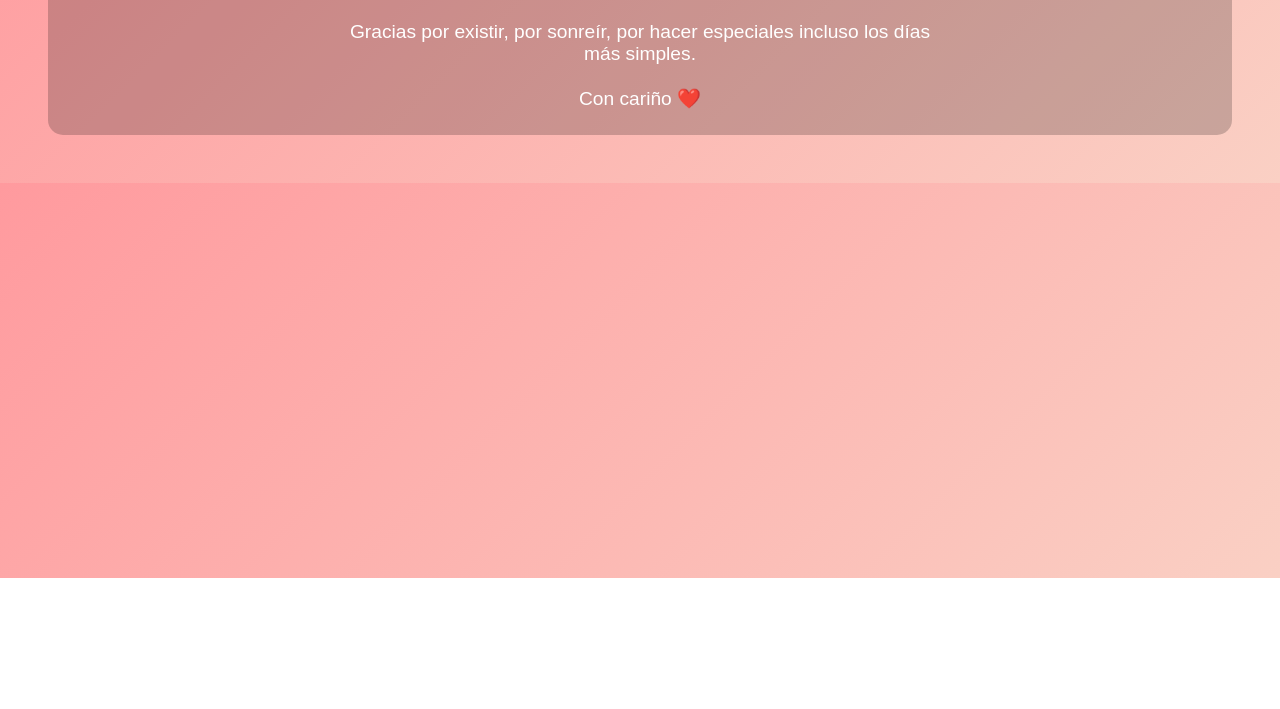
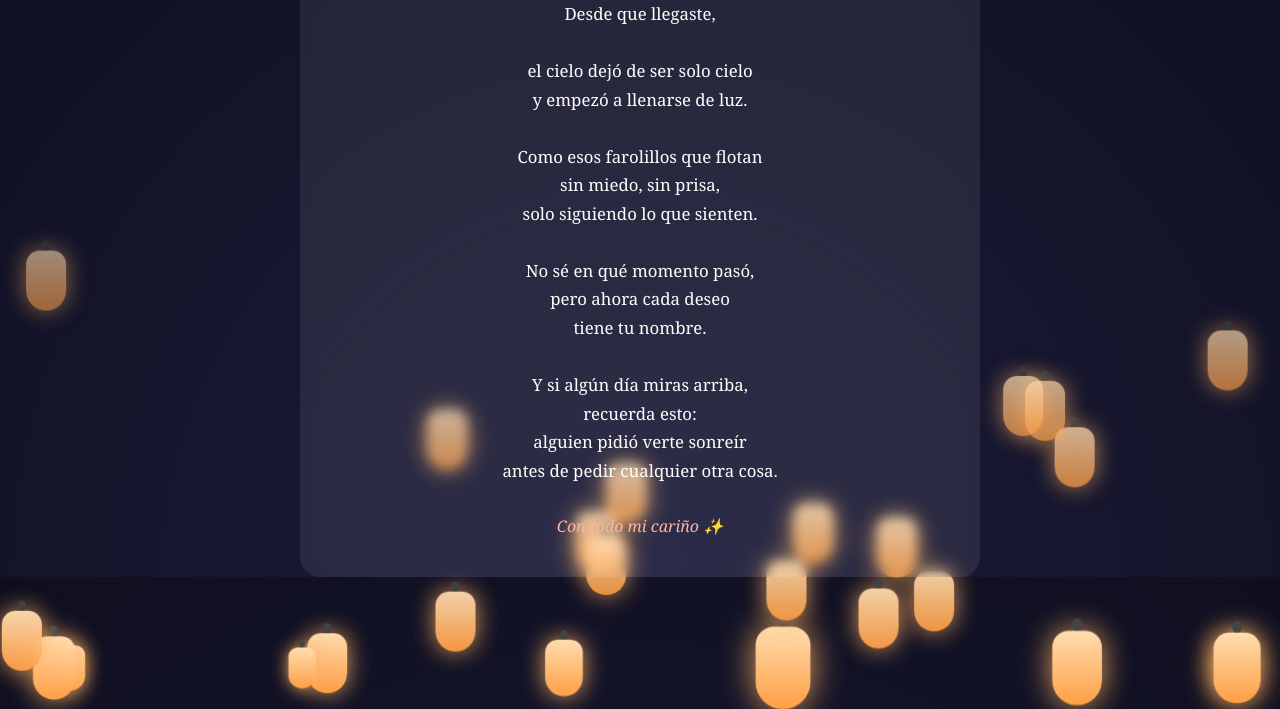
Before and after one commit to ADRIANATSU7/Mi-Amor-Amanda-, a plain HTML site: page index.html in a window 1280 px wide. Shown: the part 222-931 px from the top of the page. Before the commit the page ends 800 px from the top, so only its background shows below. Drawn offline with Linux system fonts and the light colour scheme.

Commit message:
Update index.html

```diff
--- a/index.html
+++ b/index.html
@@ -2,43 +2,120 @@
 <html lang="es">
 <head>
 <meta charset="UTF-8">
-  <title>Feliz San Valentín ❤️</title>
+<title>Feliz San Valentín 💖</title>
+
 <style>
 body {
-      background: linear-gradient(135deg, #ff9a9e, #fad0c4);
-      font-family: Arial, sans-serif;
-      text-align: center;
+    margin: 0;
+    overflow: hidden;
+    background: radial-gradient(circle at bottom, #1b1b3a, #0f0f1f);
+    font-family: 'Georgia', serif;
     color: #fff;
-      padding: 40px;
 }
-    h1 {
-      font-size: 2.5em;
+
+/* FAROLILLOS */
+.lantern {
+    position: absolute;
+    bottom: -120px;
+    width: 40px;
+    height: 60px;
+    background: linear-gradient(#ffddb0, #ff9f45);
+    border-radius: 20px 20px 30px 30px;
+    box-shadow: 0 0 25px rgba(255, 180, 100, 0.9);
+    animation: floatUp linear infinite;
 }
-    p {
-      font-size: 1.2em;
+
+.lantern::before {
+    content: "";
+    position: absolute;
+    top: -10px;
+    left: 50%;
+    transform: translateX(-50%);
+    width: 8px;
+    height: 10px;
+    background: #444;
+    border-radius: 4px;
+}
+
+@keyframes floatUp {
+    from {
+        transform: translateY(0) translateX(0);
+        opacity: 1;
+    }
+    to {
+        transform: translateY(-120vh) translateX(30px);
+        opacity: 0;
+    }
+}
+
+/* CARTA */
+.card {
+    position: relative;
+    z-index: 10;
     max-width: 600px;
     margin: auto;
+    margin-top: 12vh;
+    padding: 40px;
+    background: rgba(255,255,255,0.08);
+    border-radius: 20px;
+    text-align: center;
+    backdrop-filter: blur(6px);
 }
-    .card {
-      background: rgba(0,0,0,0.2);
-      padding: 25px;
-      border-radius: 15px;
+
+h1 {
+    color: #ffd6a5;
+}
+
+p {
+    line-height: 1.7;
+    font-size: 1.05em;
+}
+
+.firma {
     margin-top: 30px;
+    color: #ffb4a2;
+    font-style: italic;
 }
 </style>
 </head>
+
 <body>
 
-  <h1>Feliz Día de San Valentín 💕</h1>
+<!-- FAROLILLOS -->
+<script>
+for (let i = 0; i < 25; i++) {
+    const lantern = document.createElement("div");
+    lantern.className = "lantern";
+    lantern.style.left = Math.random() * 100 + "vw";
+    lantern.style.animationDuration = (10 + Math.random() * 10) + "s";
+    lantern.style.animationDelay = Math.random() * 10 + "s";
+    lantern.style.transform = "scale(" + (0.6 + Math.random()) + ")";
+    document.body.appendChild(lantern);
+}
+</script>
 
+<!-- CARTA -->
 <div class="card">
+    <h1>Feliz San Valentín 💖</h1>
     <p>
-      Hoy no quería regalarte algo que se marchite o se guarde en un cajón,
-      quería darte algo que se quede aquí, como lo que siento por ti.
-      <br><br>
-      Gracias por existir, por sonreír, por hacer especiales incluso
-      los días más simples.
-      <br><br>
-      Con cariño ❤️
+        Desde que llegaste,<br><br>
+        el cielo dejó de ser solo cielo<br>
+        y empezó a llenarse de luz.<br><br>
+        Como esos farolillos que flotan<br>
+        sin miedo, sin prisa,<br>
+        solo siguiendo lo que sienten.<br><br>
+        No sé en qué momento pasó,<br>
+        pero ahora cada deseo<br>
+        tiene tu nombre.<br><br>
+        Y si algún día miras arriba,<br>
+        recuerda esto:<br>
+        alguien pidió verte sonreír<br>
+        antes de pedir cualquier otra cosa.
     </p>
+    <div class="firma">
+        Con todo mi cariño ✨
     </div>
+</div>
+
+</body>
+</html>
```
Lines whose indentation alone changed are shown as unchanged.
